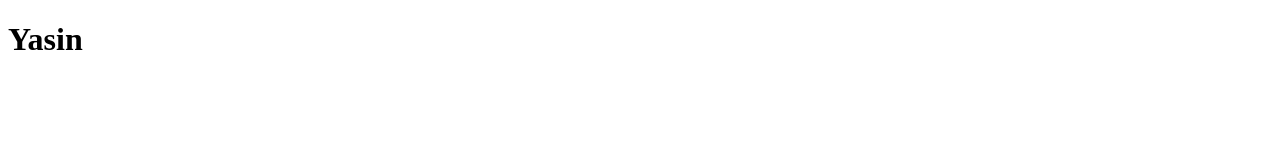
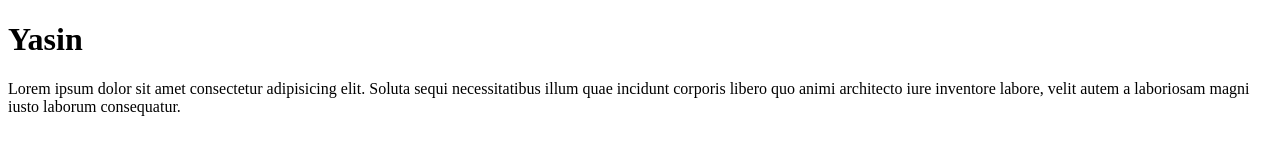
Before and after one commit to YasinMosavi/git-tutorial, a plain HTML site: page index.html in a window 1280 px wide. Drawn offline with Linux system fonts and the light colour scheme.

Commit message:
I Add a paragraph to html page and a style to my style sheet

```diff
--- a/index.html
+++ b/index.html
@@ -8,5 +8,11 @@
   </head>
   <body>
     <h1>Yasin</h1>
+    <p>
+      Lorem ipsum dolor sit amet consectetur adipisicing elit. Soluta sequi
+      necessitatibus illum quae incidunt corporis libero quo animi architecto
+      iure inventore labore, velit autem a laboriosam magni iusto laborum
+      consequatur.
+    </p>
   </body>
 </html>
--- a/javascript/script.js
+++ b/javascript/script.js
@@ -1 +1 @@
-console.log("Yasin Mosavi Aval")
+console.log("Yasin Mosavi")
--- a/style.css
+++ b/style.css
@@ -0,0 +1,4 @@
+* {
+    margin: 0;
+    padding: 0;
+}
```
